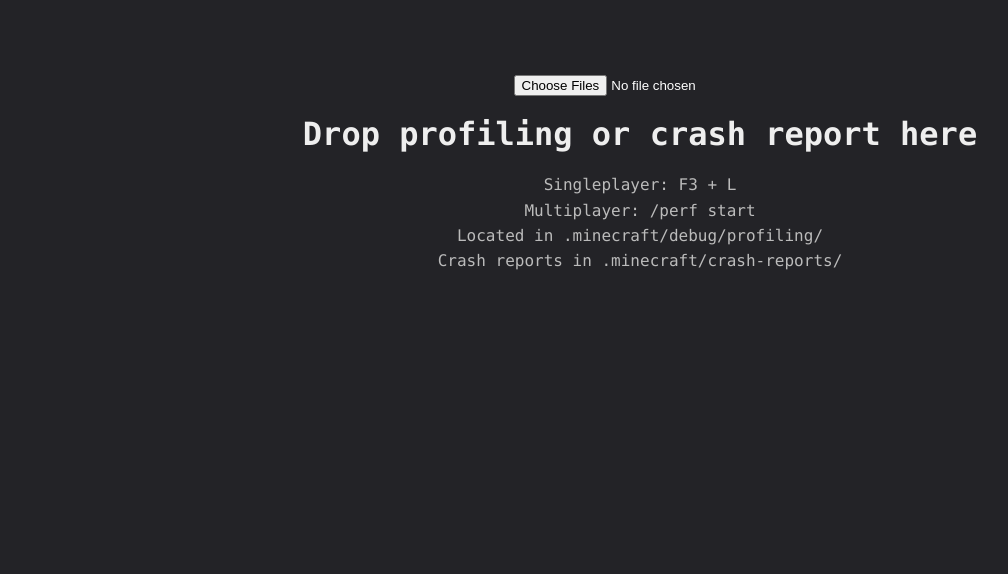
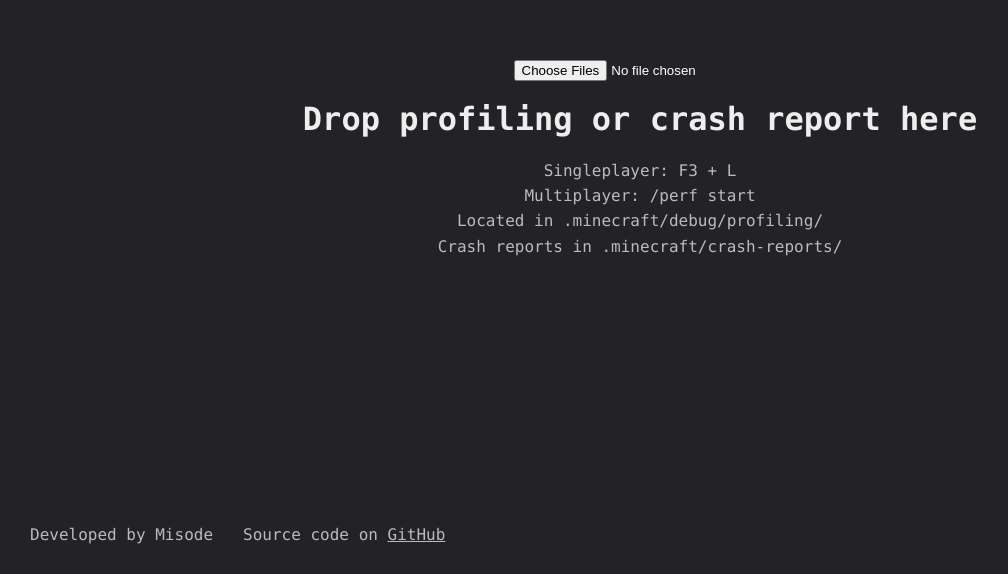
Before and after one commit to misode/report, a Preact app: page / in a window 1280 px wide. Shown: the part 226-800 px from the top of the page, without its empty margins (0-1008 px from the left). Built offline with nearby package versions, Linux system fonts and the light colour scheme.

Commit message:
Add footer to new report screen

```diff
--- a/src/App.tsx
+++ b/src/App.tsx
@@ -147,10 +147,6 @@ export function App() {
 					return null
 				})}
 			</div>
-			<div class="footer">
-				<p>Developed by Misode</p>
-				<p>Source code on <a href="https://github.com/misode/report" target="_blank">GitHub</a></p>
-			</div>
 		</>}
 		{errors.map(error => <div class="error">
 			<p>Something went wrong loading the report:</p>
@@ -163,5 +159,9 @@ export function App() {
 			</p>
 			<div class="error-close" onClick={() => setErrors(errors.filter(e => e !== error))}>x</div>
 		</div>)}
+		<div class="footer">
+			<p>Developed by Misode</p>
+			<p>Source code on <a href="https://github.com/misode/report" target="_blank">GitHub</a></p>
+		</div>
 	</main>
 }
--- a/src/style.css
+++ b/src/style.css
@@ -27,7 +27,8 @@ main {
 }
 
 .drop {
-	height: 100vh;
+	padding-top: 50px;
+	flex-grow: 1;
 	display: flex;
 	flex-direction: column;
 	justify-content: center;
@@ -480,8 +481,11 @@ main {
 	display: none;
 }
 
+.report ~ .footer {
+	flex-grow: 1;
+}
+
 .footer {
-	flex-grow: 1;
 	justify-self: flex-end;
 	display: flex;
 	align-items: flex-end;
```
